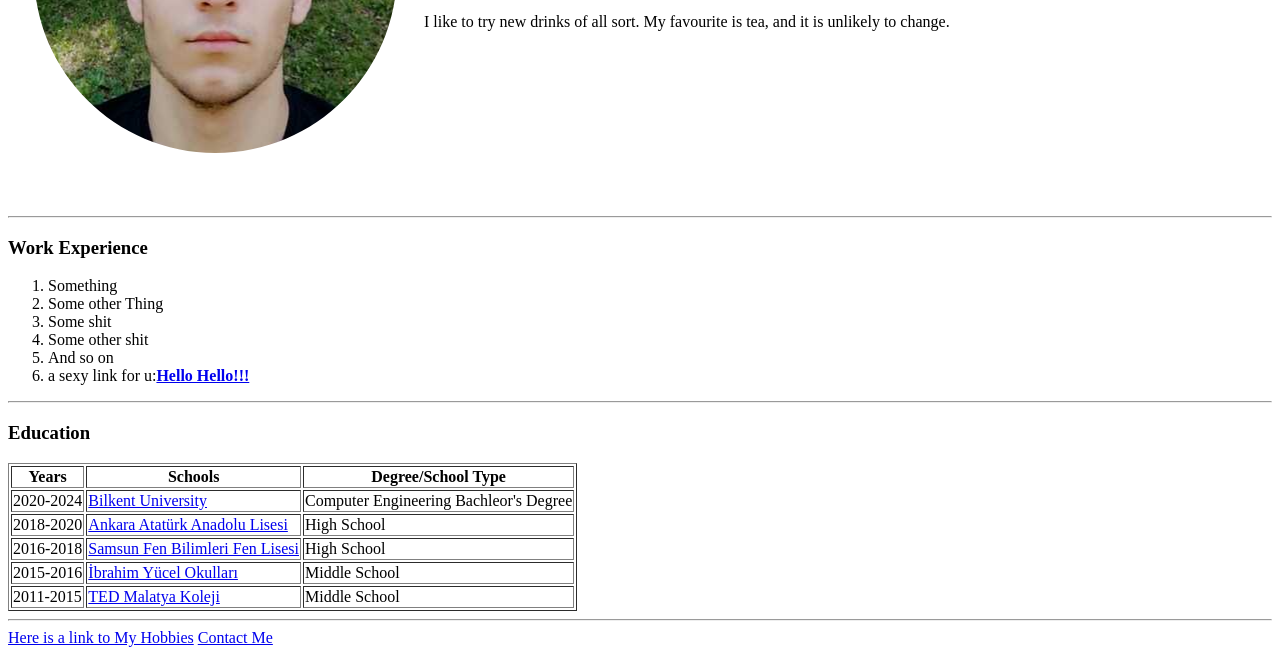
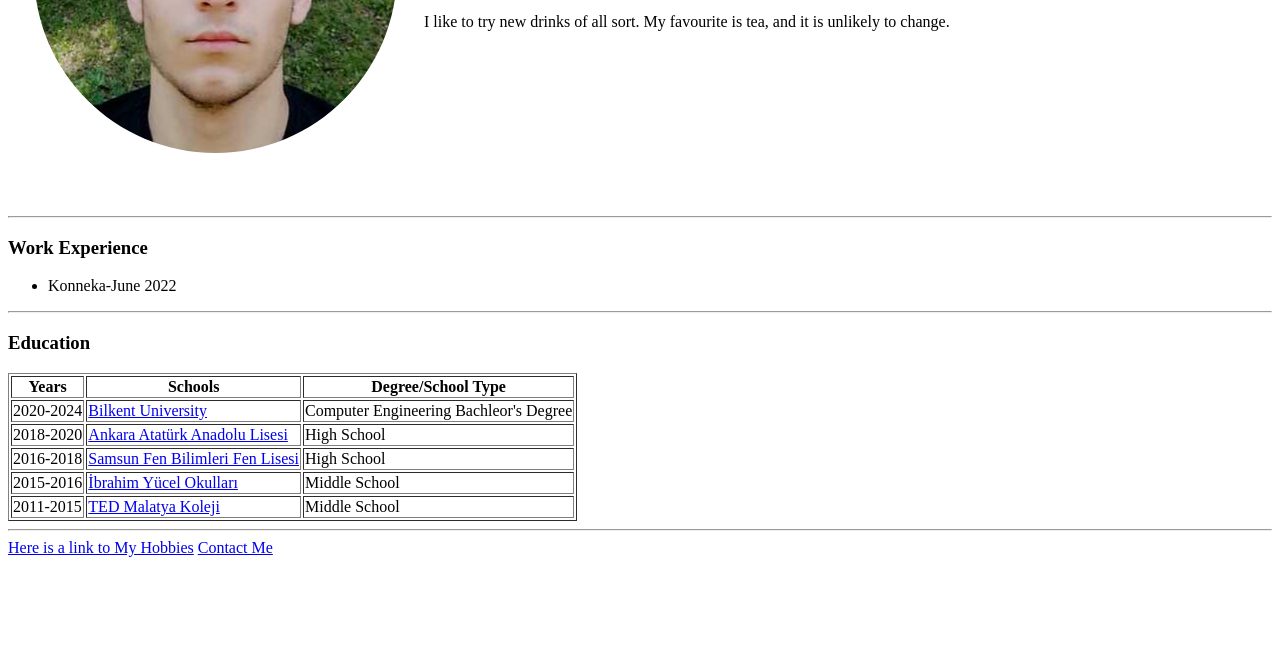
Before and after one commit to Erkin-Aydin/cv, a plain HTML site: page index.html in a window 1280 px wide. Shown: the part 244-899 px from the top of the page. After the commit the page ends 809 px from the top, so only its background shows below. Drawn offline with Linux system fonts and the light colour scheme.

Commit message:
Add files via upload

```diff
--- a/index.html
+++ b/index.html
@@ -21,14 +21,9 @@
         </table>
         <hr>
         <h3>Work Experience</h3>
-        <ol>
-            <li>Something</li>
-            <li>Some other Thing</li>
-            <li>Some shit</li>
-            <li>Some other shit</li>
-            <li>And so on</li>
-            <li>a sexy link for u:<strong><a href="https://www.youtube.com/watch?v=X9fSMGkjtug">Hello Hello!!!</a></strong></li>
-        </ol>
+        <ul>
+            <li>Konneka-June 2022</li>
+        </ul>
         <hr>
         <h3>Education</h3>
         <table border="1">
```
